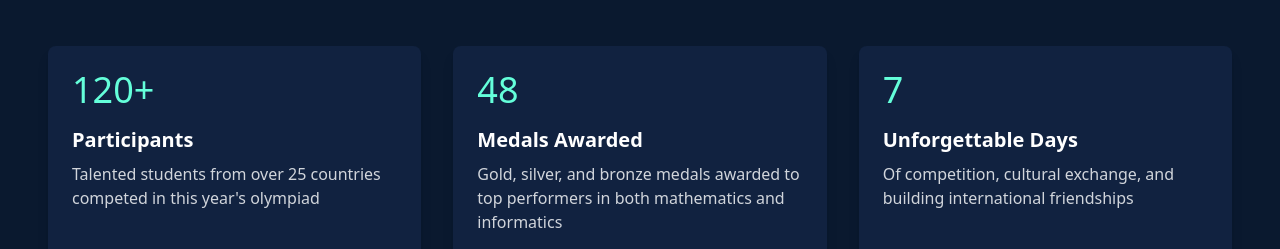
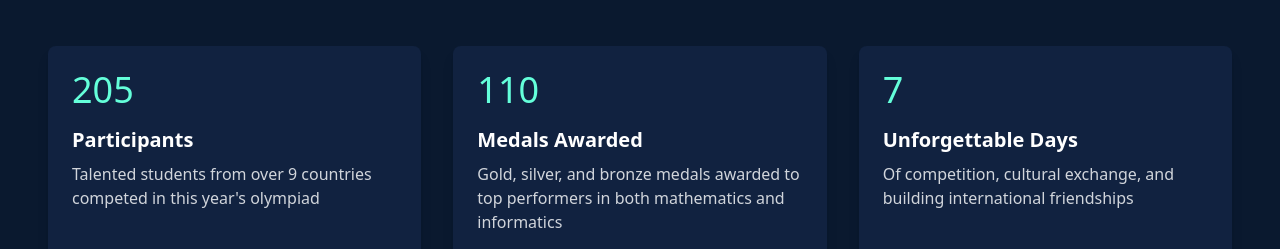
Before and after one commit to OkiljonDadakhanov/alxorazmiy, a Next.js app: page / in a window 1280 px wide. Shown: the part 703-952 px from the top of the page. Built offline with nearby package versions, Linux system fonts and the light colour scheme.

Commit message:
fixed hero page

```diff
--- a/components/ui/main-hero.tsx
+++ b/components/ui/main-hero.tsx
@@ -53,15 +53,15 @@ const EventHighlights = memo(() => {
         transition={{ delay: 0.8, duration: 1 }}
       >
         <div className="bg-[#112240] p-6 rounded-lg shadow-lg">
-          <div className="text-[#64ffda] text-4xl mb-4">120+</div>
+          <div className="text-[#64ffda] text-4xl mb-4">205</div>
           <h3 className="text-white text-xl font-bold mb-2">Participants</h3>
           <p className="text-gray-300">
-            Talented students from over 25 countries competed in this year's olympiad
+            Talented students from over 9 countries competed in this year's olympiad
           </p>
         </div>
 
         <div className="bg-[#112240] p-6 rounded-lg shadow-lg">
-          <div className="text-[#64ffda] text-4xl mb-4">48</div>
+          <div className="text-[#64ffda] text-4xl mb-4">110</div>
           <h3 className="text-white text-xl font-bold mb-2">Medals Awarded</h3>
           <p className="text-gray-300">
             Gold, silver, and bronze medals awarded to top performers in both mathematics and informatics
```
